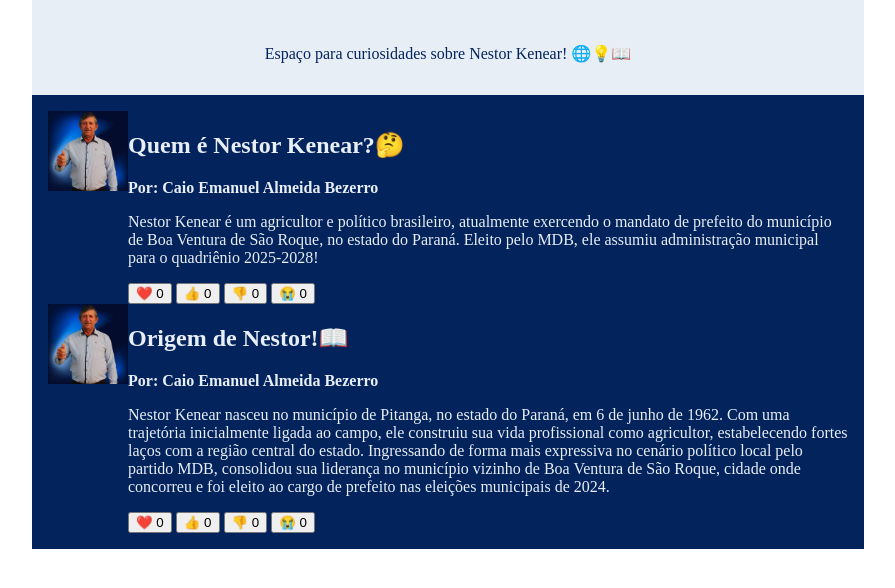
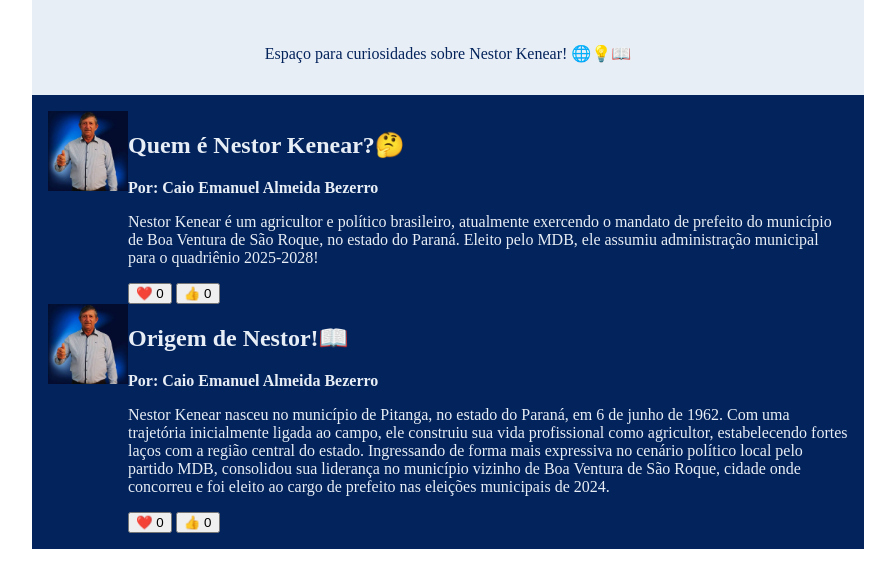
Before and after one commit to caiobezerro-art/nestor-blog, a plain HTML site: page index.html in a window 1280 px wide. Shown: the part 182-770 px from the top of the page, without its empty margins (192-1087 px from the left). Drawn offline with Linux system fonts and the light colour scheme.

Commit message:
mandioca

```diff
--- a/index.html
+++ b/index.html
@@ -46,8 +46,6 @@
                     <p> Nestor Kenear é um agricultor e político brasileiro, atualmente exercendo o mandato de prefeito do município de Boa Ventura de São Roque, no estado do Paraná. Eleito pelo MDB, ele assumiu administração municipal para o quadriênio 2025-2028!</p>
                     <button>❤️ <span>0</span></button>
                     <button>👍 <span>0</span></button>
-                    <button>👎 <span>0</span></button>
-                    <button>😭 <span>0</span></button>
                 </div>
             </article>
             <article>
@@ -58,8 +56,6 @@
                     <p> Nestor Kenear nasceu no município de Pitanga, no estado do Paraná, em 6 de junho de 1962. Com uma trajetória inicialmente ligada ao campo, ele construiu sua vida profissional como agricultor, estabelecendo fortes laços com a região central do estado. Ingressando de forma mais expressiva no cenário político local pelo partido MDB, consolidou sua liderança no município vizinho de Boa Ventura de São Roque, cidade onde concorreu e foi eleito ao cargo de prefeito nas eleições municipais de 2024.</p>
                     <button>❤️ <span>0</span></button>
                     <button>👍 <span>0</span></button>
-                    <button>👎 <span>0</span></button>
-                    <button>😭 <span>0</span></button>
                 </div>
             </article>
         </main>
```
